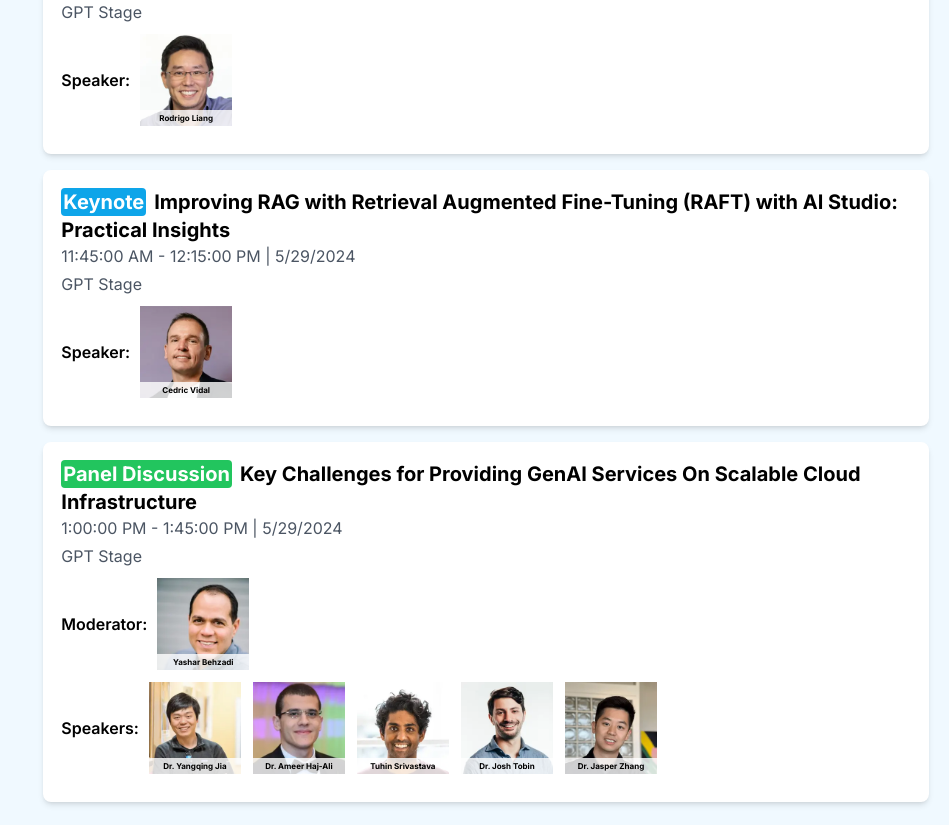
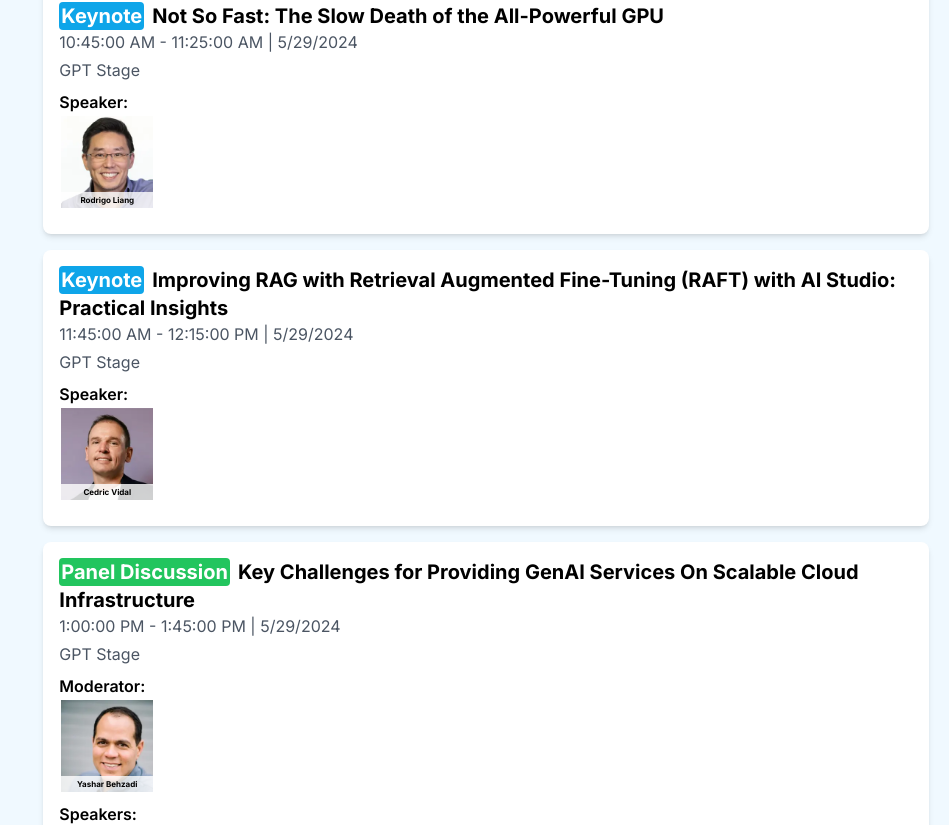
Before and after one commit to GenAI-Summit/genaisummit-sv2024, a Next.js app: page /agenda in a window 1280 px wide. Shown: the part 1094-1919 px from the top of the page, without its empty margins (331-1280 px from the left). Built offline with nearby package versions, Linux system fonts and the light colour scheme.

Commit message:
update card layout

```diff
--- a/app/components/SessionCard.js
+++ b/app/components/SessionCard.js
@@ -47,12 +47,13 @@ const SessionCard = ({ session }) => {
           </p>
           <p className="text-gray-600 mb-2">{session.room}</p>
           {session.moderators.length > 0 && (
-            <div className="mb-2 flex flex-wrap items-center gap-2">
+            <div className="mb-2">
               {session.moderators.length > 1 ? (
                 <div className="font-semibold">Moderators:</div>
               ) : (
                 <div className="font-semibold">Moderator:</div>
               )}
+              <div className="flex flex-wrap items-center gap-2">
                 {session.moderators.map((moderator) => (
                   <SpeakerCard
                     key={moderator.id}
@@ -62,14 +63,16 @@ const SessionCard = ({ session }) => {
                   />
                 ))}
               </div>
+            </div>
           )}
           {session.speakers.length > 0 && (
-            <div className="mb-2 flex flex-wrap items-center gap-2">
+            <div className="mb-2">
               {session.speakers.length > 1 ? (
                 <div className="font-semibold">Speakers:</div>
               ) : (
                 <div className="font-semibold">Speaker:</div>
               )}
+              <div className="flex flex-wrap items-center gap-2">
                 {session.speakers.map((speaker) => (
                   <SpeakerCard
                     key={speaker.id}
@@ -78,6 +81,7 @@ const SessionCard = ({ session }) => {
                     textSize="text-[8px]"
                   />
                 ))}
+              </div>
             </div>
           )}
         </div>
--- a/app/layouts/CardLayout.js
+++ b/app/layouts/CardLayout.js
@@ -1,9 +1,5 @@
 const CardLayout = ({ children }) => {
-  return (
-    <div className="bg-white shadow-md rounded-lg p-4 mt-2 border-2 border-white hover:border-sky-500 ease-in-out duration-300">
-      {children}
-    </div>
-  );
+  return <div className="bg-white shadow-md rounded-lg p-4">{children}</div>;
 };
 
 export default CardLayout;
```
Lines whose indentation alone changed are shown as unchanged.
